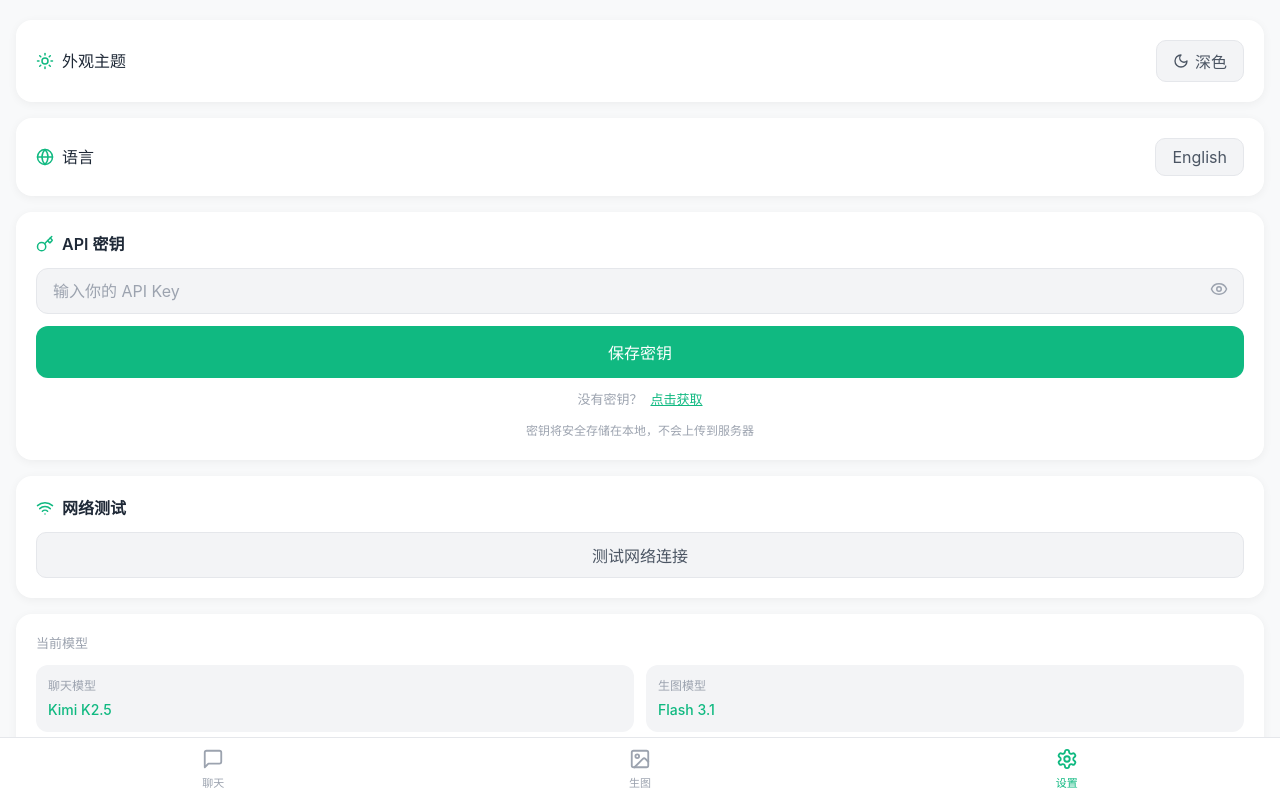
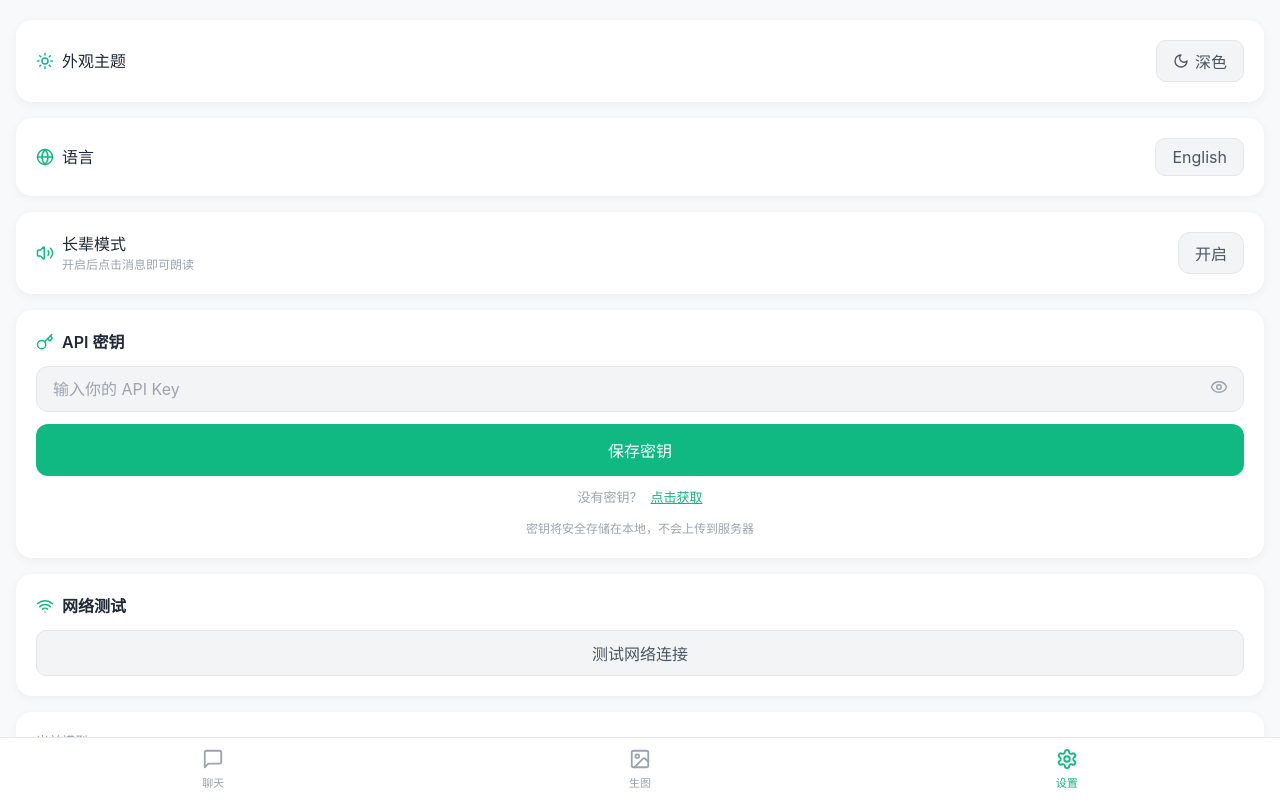
Before and after one commit to acmestar/ai-assistant-mobile, a React (Vite) app: page / in a window 1280 px wide. Both pictures are taken after a click on the button "设置". Built offline with nearby package versions, Linux system fonts and the light colour scheme.

Commit message:
feat: 添加长辈模式，开启后点击消息即可朗读

```diff
--- a/src/ChatTab.tsx
+++ b/src/ChatTab.tsx
@@ -6,6 +6,25 @@ import { t, Language } from './i18n';
 import ReactMarkdown from 'react-markdown';
 
 const SCROLL_POSITION_KEY = 'chat-scroll-position';
+
+// 朗读功能
+let currentUtterance: SpeechSynthesisUtterance | null = null;
+
+function speakText(text: string, lang: string) {
+  // 停止当前朗读
+  if (currentUtterance) {
+    speechSynthesis.cancel();
+  }
+
+  currentUtterance = new SpeechSynthesisUtterance(text);
+  currentUtterance.lang = lang === 'zh' ? 'zh-CN' : 'en-US';
+  currentUtterance.rate = 0.9; // 稍慢一点，更清晰
+  currentUtterance.onend = () => {
+    currentUtterance = null;
+  };
+
+  speechSynthesis.speak(currentUtterance);
+}
 
 export default function ChatTab() {
   const {
@@ -26,6 +45,7 @@ export default function ChatTab() {
     saveDraft,
     exportData,
     language,
+    elderMode,
   } = useAppStore();
 
   const T = (key: string) => t(key, language as Language);
@@ -535,7 +555,11 @@ export default function ChatTab() {
 
         {conversation.messages.map((msg) => (
           <div key={msg.id} style={{ display: 'flex', flexDirection: 'column', alignItems: msg.role === 'user' ? 'flex-end' : 'flex-start', gap: 4 }}>
-            <div className={`message ${msg.role}`}>
+            <div
+              className={`message ${msg.role}`}
+              onClick={() => elderMode && speakText(msg.content, language)}
+              style={elderMode ? { cursor: 'pointer' } : {}}
+            >
               {msg.imageUrl && (
                 <img src={msg.imageUrl} alt="" style={{ maxWidth: '100%', borderRadius: 8, marginBottom: 8 }} />
               )}
--- a/src/SettingsTab.tsx
+++ b/src/SettingsTab.tsx
@@ -1,10 +1,10 @@
 import { useState, useRef } from 'react';
-import { Key, Info, Check, Eye, EyeOff, Trash2, Wifi, AlertCircle, Sun, Moon, Download, Upload, BarChart2, Globe } from 'lucide-react';
+import { Key, Info, Check, Eye, EyeOff, Trash2, Wifi, AlertCircle, Sun, Moon, Download, Upload, BarChart2, Globe, Volume2 } from 'lucide-react';
 import { useAppStore, CHAT_MODELS, IMAGE_MODELS } from './store';
 import { t, Language } from './i18n';
 
 export default function SettingsTab() {
-  const { apiKey, setApiKey, chatModelId, imageModelId, conversations, imageRecords, theme, setTheme, totalInputTokens, totalOutputTokens, exportData, importData, language, setLanguage } = useAppStore();
+  const { apiKey, setApiKey, chatModelId, imageModelId, conversations, imageRecords, theme, setTheme, totalInputTokens, totalOutputTokens, exportData, importData, language, setLanguage, elderMode, setElderMode } = useAppStore();
   const [showKey, setShowKey] = useState(false);
   const [tempKey, setTempKey] = useState(apiKey);
   const [saved, setSaved] = useState(false);
@@ -138,6 +138,32 @@ export default function SettingsTab() {
             style={{ padding: '8px 16px', display: 'flex', alignItems: 'center', gap: 6 }}
           >
             {language === 'zh' ? 'English' : '中文'}
+          </button>
+        </div>
+      </div>
+
+      {/* Elder Mode Toggle */}
+      <div className="settings-section">
+        <div style={{ display: 'flex', alignItems: 'center', justifyContent: 'space-between' }}>
+          <div style={{ display: 'flex', alignItems: 'center', gap: 8 }}>
+            <Volume2 size={18} color="var(--accent)" />
+            <div>
+              <span style={{ fontWeight: 500 }}>{T('elderMode')}</span>
+              <div style={{ fontSize: 12, color: 'var(--text-muted)' }}>{T('elderModeDesc')}</div>
+            </div>
+          </div>
+          <button
+            onClick={() => setElderMode(!elderMode)}
+            style={{
+              padding: '8px 16px',
+              background: elderMode ? 'var(--accent)' : 'var(--bg-tertiary)',
+              border: elderMode ? 'none' : '1px solid var(--border)',
+              borderRadius: 12,
+              color: elderMode ? 'white' : 'var(--text-secondary)',
+              fontWeight: 500,
+            }}
+          >
+            {elderMode ? (language === 'zh' ? '已开启' : 'On') : (language === 'zh' ? '开启' : 'Off')}
           </button>
         </div>
       </div>
--- a/src/i18n.ts
+++ b/src/i18n.ts
@@ -81,6 +81,8 @@ export const translations: Record<Language, Record<string, string>> = {
     voiceInput: '语音输入',
     voiceNotSupported: '您的浏览器不支持语音输入',
     exporting: '正在导出...',
+    elderMode: '长辈模式',
+    elderModeDesc: '开启后点击消息即可朗读',
   },
   en: {
     appName: 'AI Assistant',
@@ -162,6 +164,8 @@ export const translations: Record<Language, Record<string, string>> = {
     voiceInput: 'Voice Input',
     voiceNotSupported: 'Voice input not supported',
     exporting: 'Exporting...',
+    elderMode: 'Elder Mode',
+    elderModeDesc: 'Tap message to read aloud',
   },
 };
 
--- a/src/store.ts
+++ b/src/store.ts
@@ -269,6 +269,8 @@ interface AppState {
   setTheme: (theme: 'dark' | 'light') => void;
   language: Language;
   setLanguage: (lang: Language) => void;
+  elderMode: boolean; // 长辈模式
+  setElderMode: (enabled: boolean) => void;
 
   // Actions
   createConversation: () => string;
@@ -345,6 +347,8 @@ export const useAppStore = create<AppState>()(
       },
       language: 'zh',
       setLanguage: (language) => set({ language }),
+      elderMode: false,
+      setElderMode: (elderMode) => set({ elderMode }),
 
       // Actions
       createConversation: () => {
@@ -540,6 +544,7 @@ export const useAppStore = create<AppState>()(
         theme: state.theme,
         tokenUsage: state.tokenUsage.slice(0, 50), // 只保留最近50条
         language: state.language,
+        elderMode: state.elderMode,
       }),
     }
   )
```
